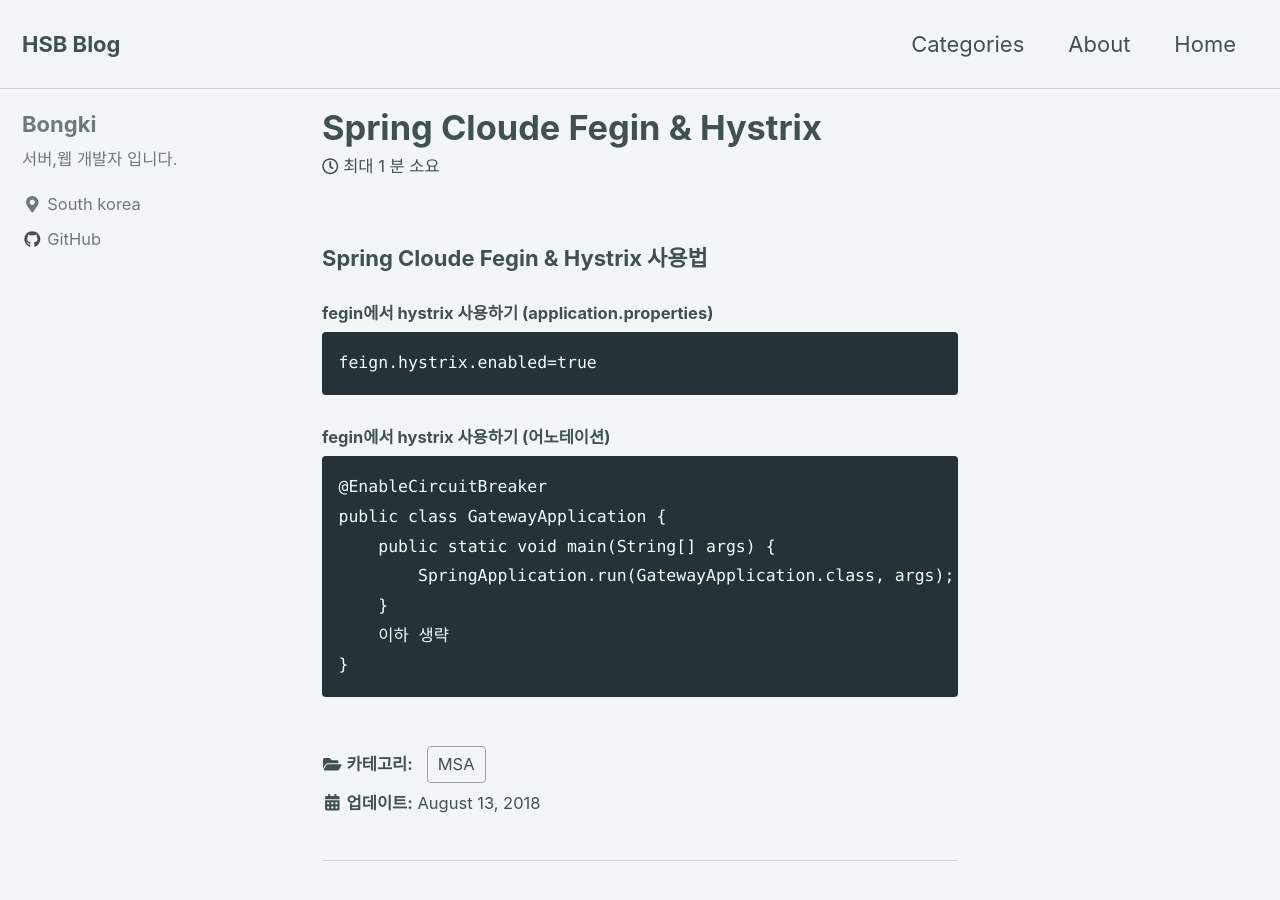
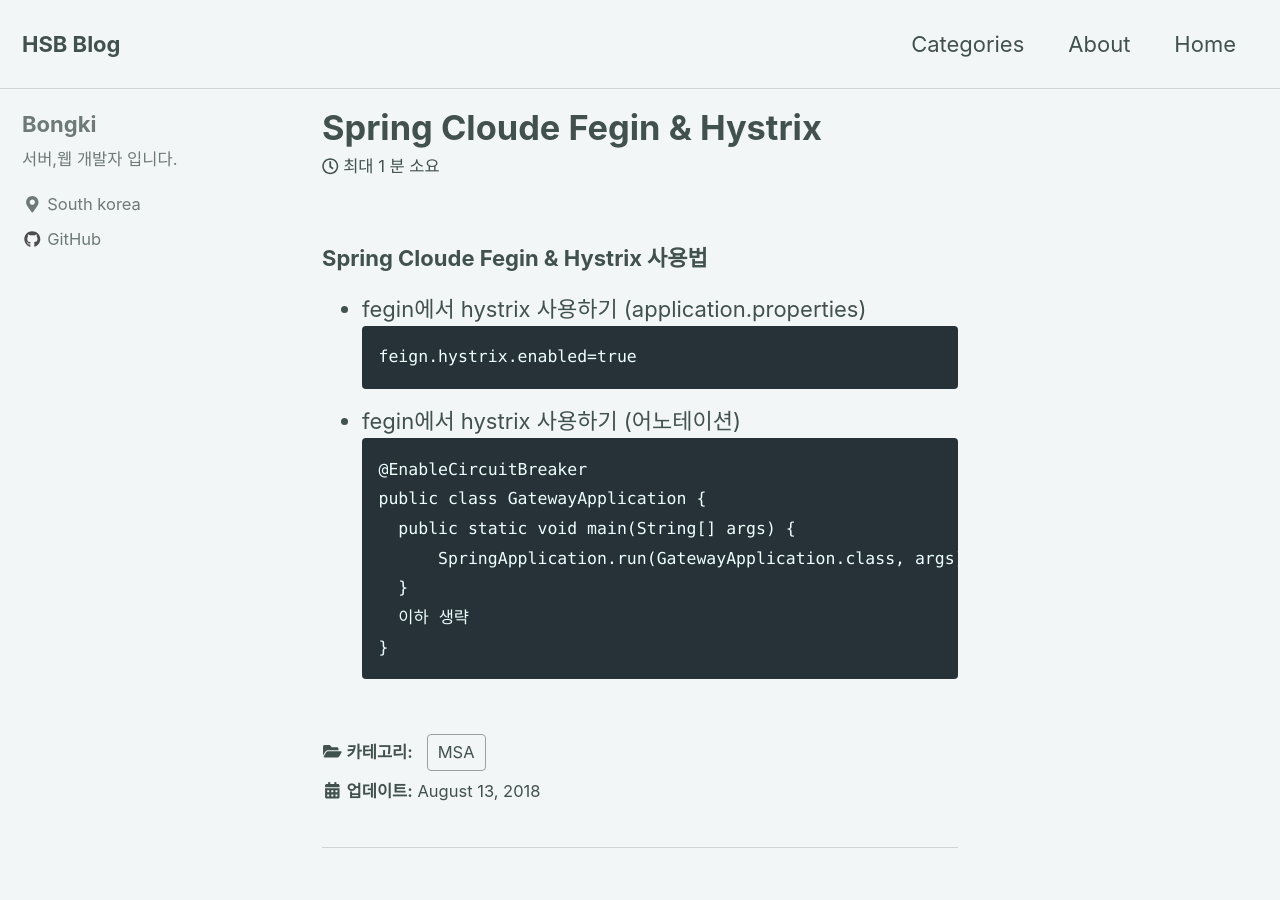
Before and after one commit to hsb0202/hsb0202.github.io, a Jekyll site: the page built from _posts/2018-08-13-fegin-blog.md, in a window 1280 px wide and 900 px high. Built offline with Jekyll 4.4.1, drawn with Linux system fonts in a browser that asks for light colours; nearby versions of some CDN libraries.

````diff
--- a/_posts/2018-08-13-fegin-blog.md
+++ b/_posts/2018-08-13-fegin-blog.md
@@ -8,12 +8,12 @@ categories: [MSA]
 
 
 
-#### fegin에서 hystrix 사용하기 (application.properties)
+* fegin에서 hystrix 사용하기 (application.properties)
 ```
 feign.hystrix.enabled=true
 ```
 
-#### fegin에서 hystrix 사용하기 (어노테이션)
+* fegin에서 hystrix 사용하기 (어노테이션)
 ```
 @EnableCircuitBreaker
 public class GatewayApplication {
````
